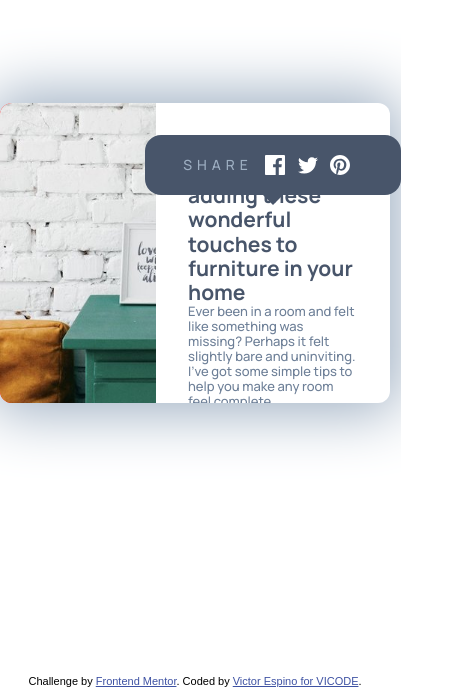
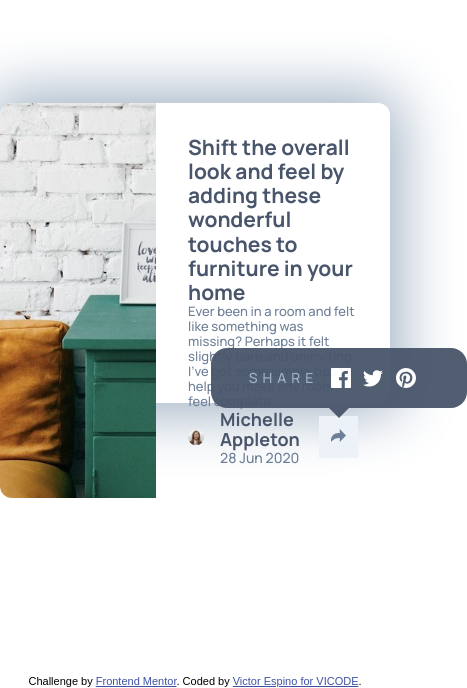
Before and after one commit to VICODE-YT/article-preview-component-master, a plain HTML site: page index.html in a window 390 px wide. Shown: the part 169-857 px from the top of the page, 467 px wide, since content can reach past the window. Drawn offline with Linux system fonts and the light colour scheme.

Commit message:
Toggle works.

```diff
--- a/index.html
+++ b/index.html
@@ -43,10 +43,8 @@
             <div class="article-component__date">28 Jun 2020</div>
           </div>
           <div class="article-component__share-contain">
-
+              <div class="share-btnContain">
                 <img src="images/icon-share.svg" alt="share button">
-
-          </div>
               </div>
               <div class="social-media">
                 <div class="social-media__share-text">SHARE</div>
@@ -54,6 +52,8 @@
                 <img src="images/icon-twitter.svg" alt="share_twitter">
                 <img src="images/icon-pinterest.svg" alt="share_pinterest">
                 <div class="arrow-down"></div>
+              </div>
+          </div>
         </div>
 
 
--- a/index.js
+++ b/index.js
@@ -1,7 +1,6 @@
 const socialBox = document.getElementsByClassName("social-media")[0];
 const btnShare = document.getElementsByClassName("article-component__share-contain")[0];
-const rectBtnShare = btnShare.getBoundingClientRect();
-const rectSocialBox = socialBox.getBoundingClientRect();
+
 
 /*
  */
@@ -11,7 +10,6 @@ btnShare.addEventListener("click",function(event){
  */
 /*     socialBox.style.display = socialBox.style.display === 'none' ? 'flex' : 'none';
  */
-    socialBox.style.top = (event.clientY - rectSocialBox.height -10)+"px";
-    socialBox.style.left = (event.clientX - (rectSocialBox.width/2)) + "px";
-    socialBox.style.visibility = socialBox.style.visibility === 'hidden' ? 'visible' : 'hidden';
+    socialBox.style.display = socialBox.style.display === 'none' ? 'flex' : 'none';
+
 });
--- a/style.css
+++ b/style.css
@@ -42,19 +42,23 @@ body{
     grid-auto-flow: row;
     width: 700px;
     height: 300px;
-    overflow: hidden;
+    overflow: visible;
     background-color: white;
 }
 .article-component__article-img{
-    background-color: red;
-    display: flex;
+/*     background-color: red;
+ */    display: flex;
     align-items: stretch;
+    justify-content: stretch;
+    overflow: hidden;
+    border-radius:   0.75em 0 0 0.75em;
 
 }
 .article-component__article-img>img{
     object-fit: cover;
     object-position: left;
     max-width: 100%;
+    overflow: hidden;
 }
 .article-component__article-img>img:hover{
 /*         object-fit: contain;
@@ -135,29 +139,27 @@ body{
     align-items: center;
     flex-direction: column;
     margin-left: auto;
+    display: flex;
+    background-color: var(--Light-Grayish-Blue);
+    align-self: center;
+    position: relative;
+    padding: 6px;
+}
+.share-btnContain{
     border-radius: 50%;
     background-color: var(--Light-Grayish-Blue);
-    display: flex;
-    padding:6px;
-    align-self: center;
+    padding: 6px;
 }
-.article-component__share-contain:hover{
-    background-color:hsl(217, 19%, 35%);
+.share-btnContain:hover,
+.share-btnContain:active{
+    background-color: var(--Very-Dark-Graayish-Blue);
     cursor: pointer;
+}
+
+.share-btnContain:hover>img
+{
     filter: brightness(2);
-
 }
-.article-component__share-contain:hover>img{
-    filter: brightness(2);
-
-}
-/* .article-component__share-contain>img{
-
-}
-.article-component__share-contain>img:hover{
-
-} */
-
 
 .social-media{
     background-color: var(--Very-Dark-Graayish-Blue);
@@ -170,7 +172,8 @@ body{
     align-items: center;
     width: 12em;
     position: absolute;
-    visibility: visible;
+    filter:opacity(0.95);
+    bottom: 50px;
 }
 .social-media::after{
     content: "";
@@ -189,8 +192,10 @@ body{
     color: var(--Grayish-Blue);
     letter-spacing: 5px;
 }
-@media screen and (max-width:375px){
+@media screen and (min-width:550){
+    .article-component{
 
+    }
 }
 @media screen and (max-width:1440px){
 
```
Lines whose indentation alone changed are shown as unchanged.
